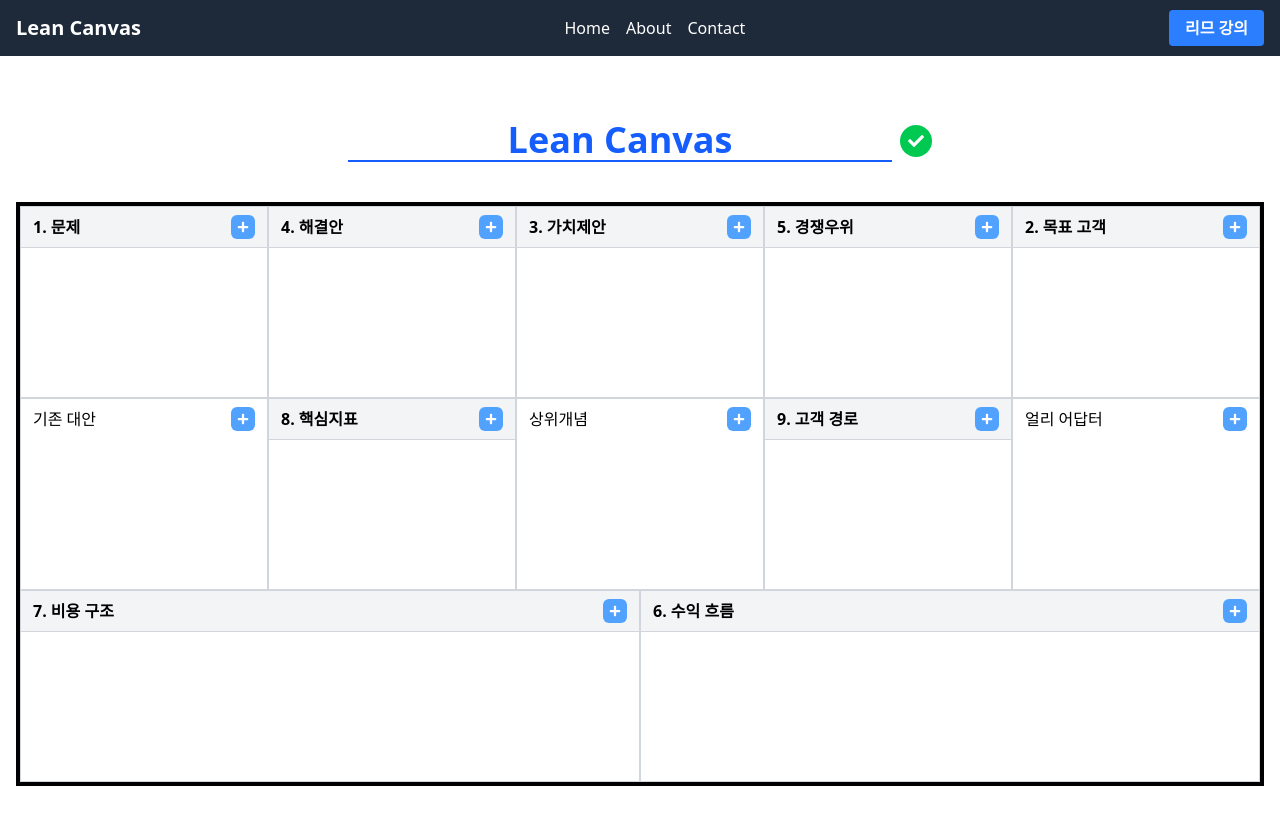
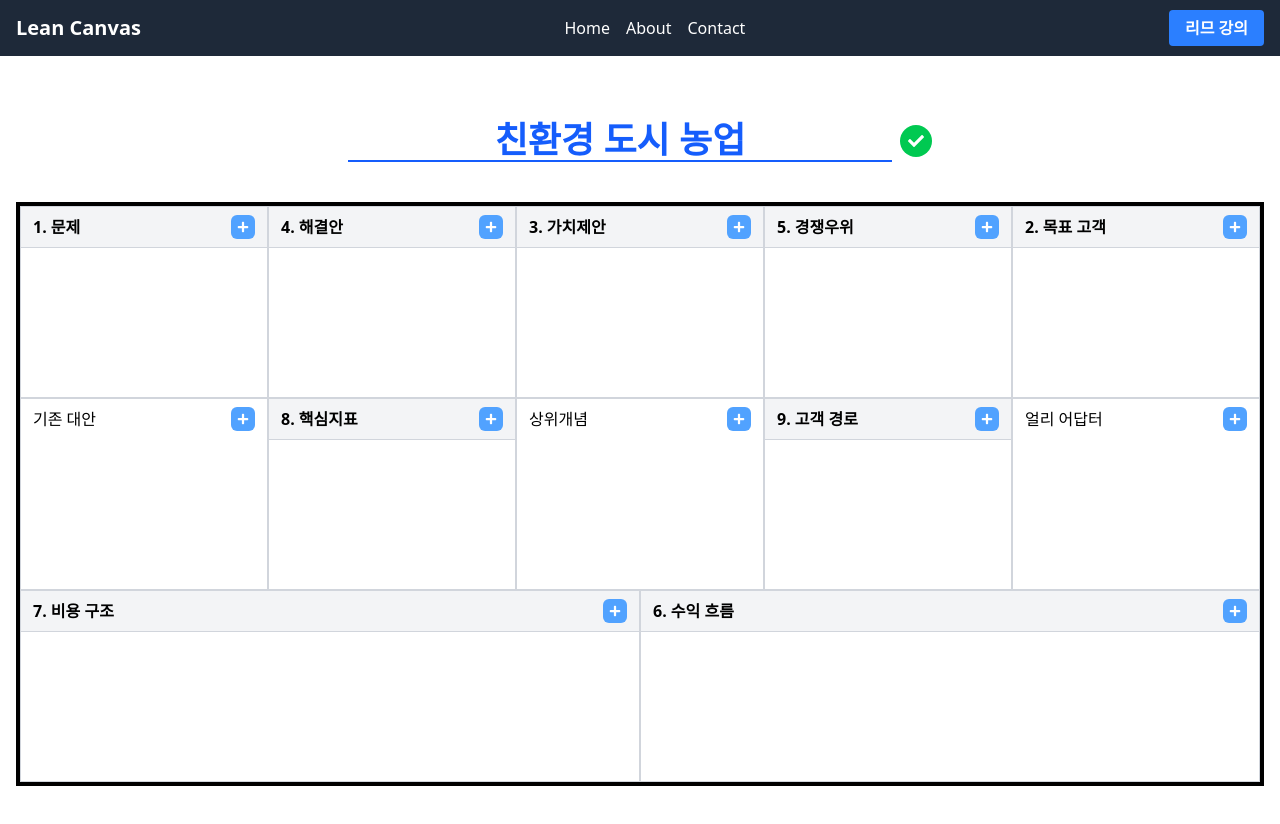
Before and after one commit to limlimjo/lean-canvas-react, a React (Vite) app: page /canvases/1 in a window 1280 px wide. Both pictures are taken after a click on the button 756 px from the left and 140 px from the top of the page. Shown: the top 824 px of the page. Built offline with nearby package versions, Linux system fonts and the light colour scheme; data requests are answered from the project's data file.

Commit message:
[add] 린 캔버스 타이틀 수정기능 구현

```diff
--- a/data/db.json
+++ b/data/db.json
@@ -2,7 +2,7 @@
   "canvases": [
     {
       "id": 1,
-      "title": "친환경 도시 농업 플랫폼",
+      "title": "친환경 도시 농업",
       "lastModified": "2023-06-15",
       "category": "농업"
     },
--- a/src/api/canvas.js
+++ b/src/api/canvas.js
@@ -29,3 +29,19 @@ export function createCanvas() {
 export async function deleteCanvas(id) {
   await canvases.delete(`/${id}`);
 }
+
+// 개별 조회
+export async function getCanvasById(id) {
+  const { data } = await canvases.get(`/${id}`);
+  return data;
+}
+
+// 제목 수정
+export async function updateTitle(id, title) {
+  /**
+   * post - 새로운 자원 생성
+   * put - 기존 자원 전체 업데이트 또는 새 자원 생성
+   * patch - 일부 수정
+   */
+  await canvases.patch(`/${id}`, { title });
+}
--- a/src/components/CanvasTitle.jsx
+++ b/src/components/CanvasTitle.jsx
@@ -1,22 +1,17 @@
 import { FaCheck, FaEdit } from 'react-icons/fa';
-import { useState } from 'react';
+import { useEffect, useState } from 'react';
 
-function CanvasTitle() {
+function CanvasTitle({ value, onChange }) {
   const [isEditing, setIsEditing] = useState(false);
-  const [title, setTitle] = useState('Lean Canvas');
-  const [editingTitle, setEditingTitle] = useState(title);
+  const [title, setTitle] = useState(value);
 
-  const handleEditTitle = () => {
-    setIsEditing(true);
-  };
+  useEffect(() => {
+    setTitle(value);
+  }, [value]);
 
   const handleDoneTitle = () => {
-    setTitle(editingTitle);
     setIsEditing(false);
-  };
-
-  const handleEditingTitleChange = e => {
-    setEditingTitle(e.target.value);
+    onChange(title);
   };
 
   return (
@@ -26,8 +21,8 @@ function CanvasTitle() {
           <input
             type="text"
             className="text-4xl font-bold text-center text-blue-600 bg-transparent border-b-2 border-blue-600 focus:outline-none"
-            value={editingTitle}
-            onChange={handleEditingTitleChange}
+            value={title}
+            onChange={e => setTitle(e.target.value)}
           />
           <button
             className="ml-2 p-2 bg-green-500 text-white rounded-full hover:bg-green-600 transition duration-300 ease-in-out focus:outline-none focus:ring-2 focus:ring-green-500 focus:ring-opacity-50"
@@ -43,7 +38,7 @@ function CanvasTitle() {
           <button
             className="ml-2 p-2 bg-yellow-500 text-white rounded-full hover:bg-yellow-600 transition duration-300 ease-in-out focus:outline-none focus:ring-2 focus:ring-yellow-500 focus:ring-opacity-50"
             aria-label="Edit title"
-            onClick={handleEditTitle}
+            onClick={() => setIsEditing(true)}
           >
             <FaEdit />
           </button>
--- a/src/pages/CanvasDetail.jsx
+++ b/src/pages/CanvasDetail.jsx
@@ -1,10 +1,32 @@
+import { useParams } from 'react-router-dom';
 import CanvasTitle from '../components/CanvasTitle';
 import LeanCanvas from '../components/LeanCanvas';
+import { useEffect, useState } from 'react';
+import { getCanvasById, updateTitle } from '../api/canvas';
 
 function CanvasDetail() {
+  const { id } = useParams();
+  const [canvas, setCanvas] = useState();
+
+  useEffect(() => {
+    const fetchCanvas = async () => {
+      const data = await getCanvasById(id);
+      setCanvas(data);
+    };
+    fetchCanvas();
+  }, [id]);
+
+  const handleTitleChange = async title => {
+    try {
+      await updateTitle(id, title);
+    } catch (err) {
+      alert(err.message);
+    }
+  };
+
   return (
     <div>
-      <CanvasTitle />
+      <CanvasTitle value={canvas?.title} onChange={handleTitleChange} />
       <LeanCanvas />
     </div>
   );
```
